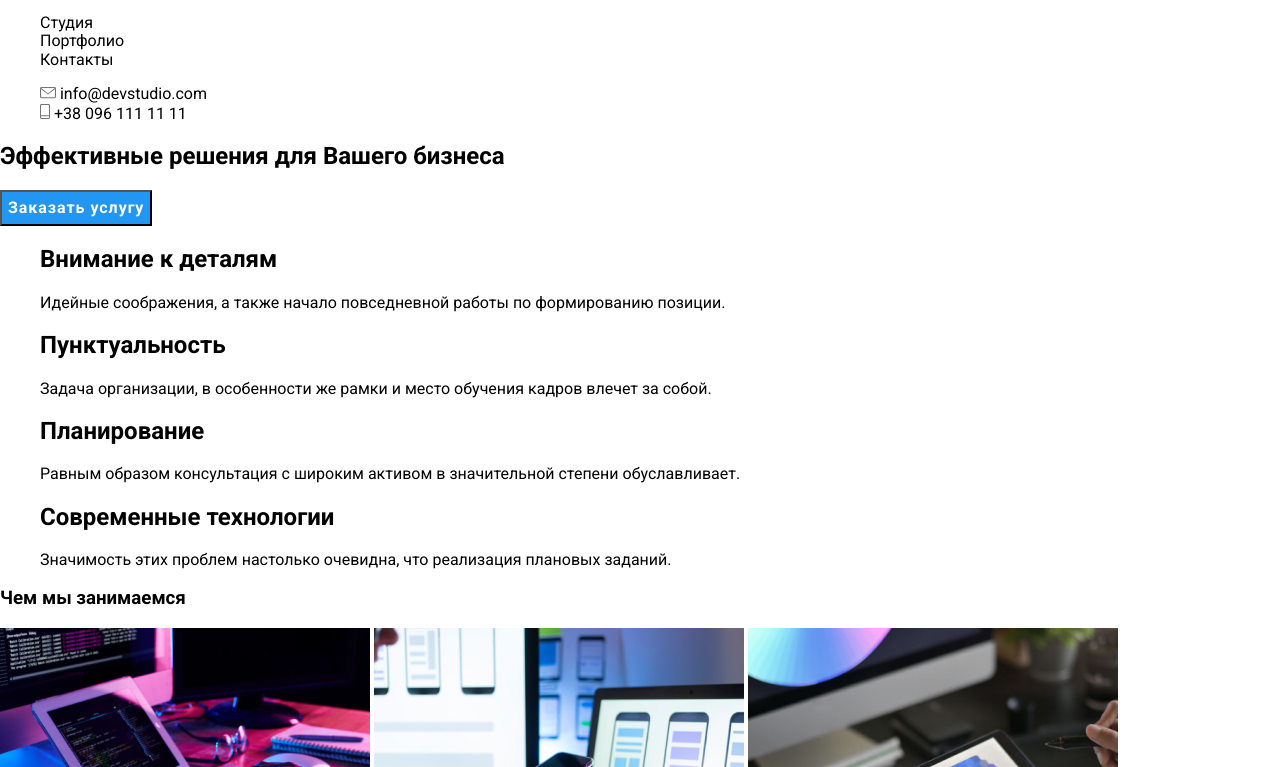
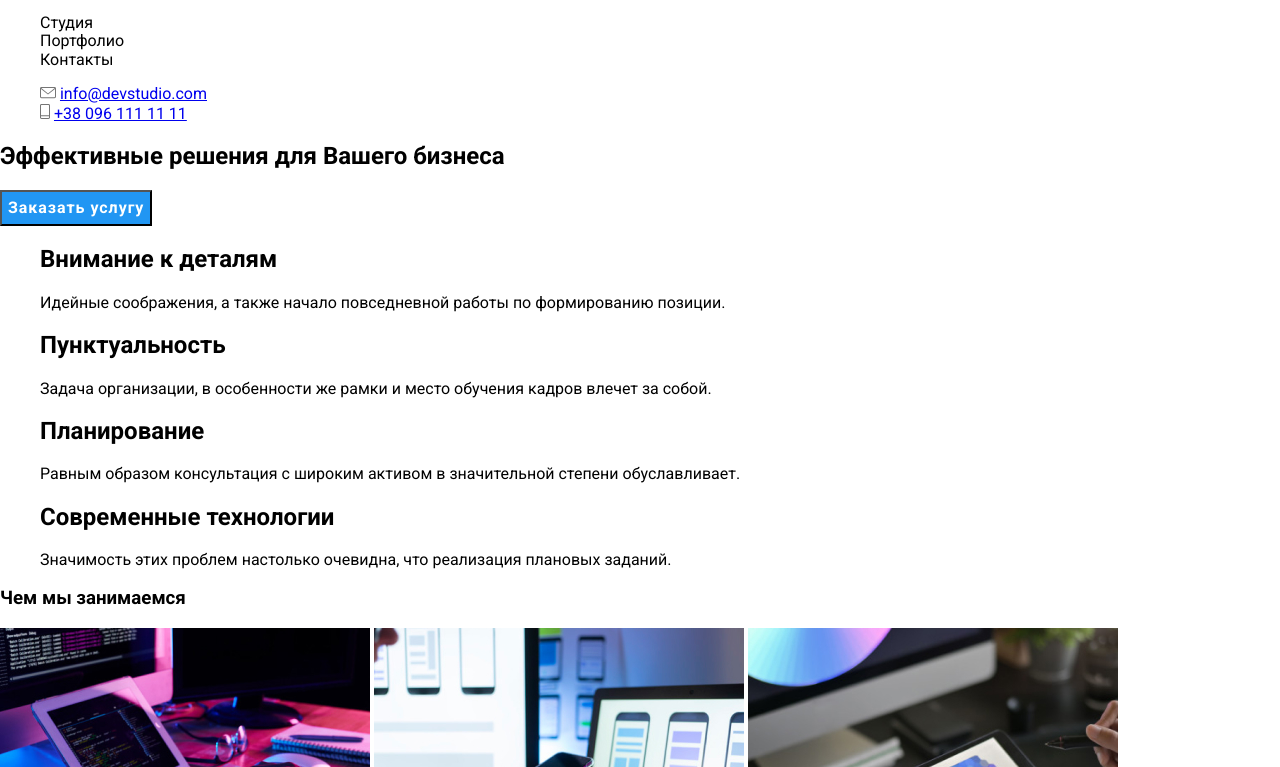
Before and after one commit to mionika/goit-markup-hw-02, a plain HTML site: page index.html in a window 1280 px wide. Shown: the part 33-800 px from the top of the page. Drawn offline with nearby package versions, Linux system fonts and the light colour scheme.

Commit message:
Update styles.css

```diff
--- a/css/styles.css
+++ b/css/styles.css
@@ -56,7 +56,7 @@ ul, li {
 .link:focus {
   color: var(--accent-color);
 }
-.contacts a{
+.contacts .a {
   color: var(--primary-text-color);
   list-style: none;
   text-decoration: none;
```
